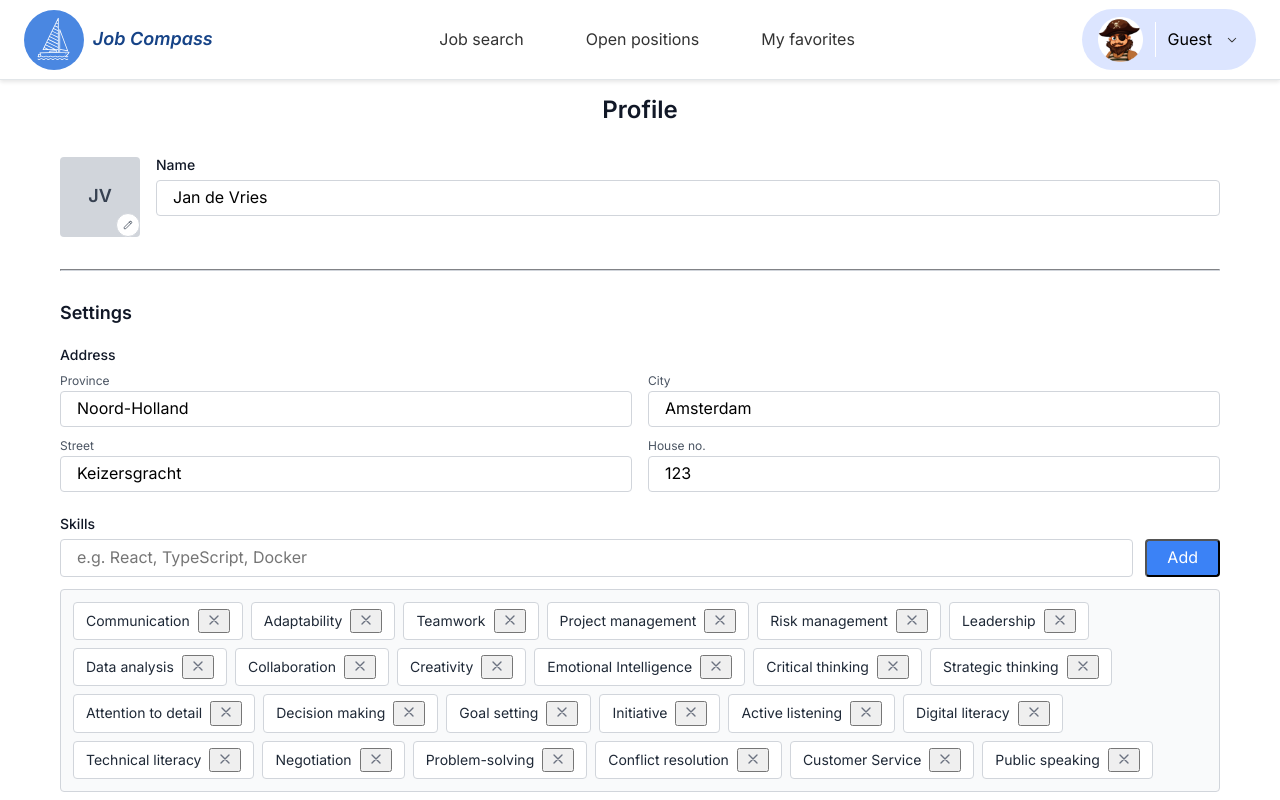
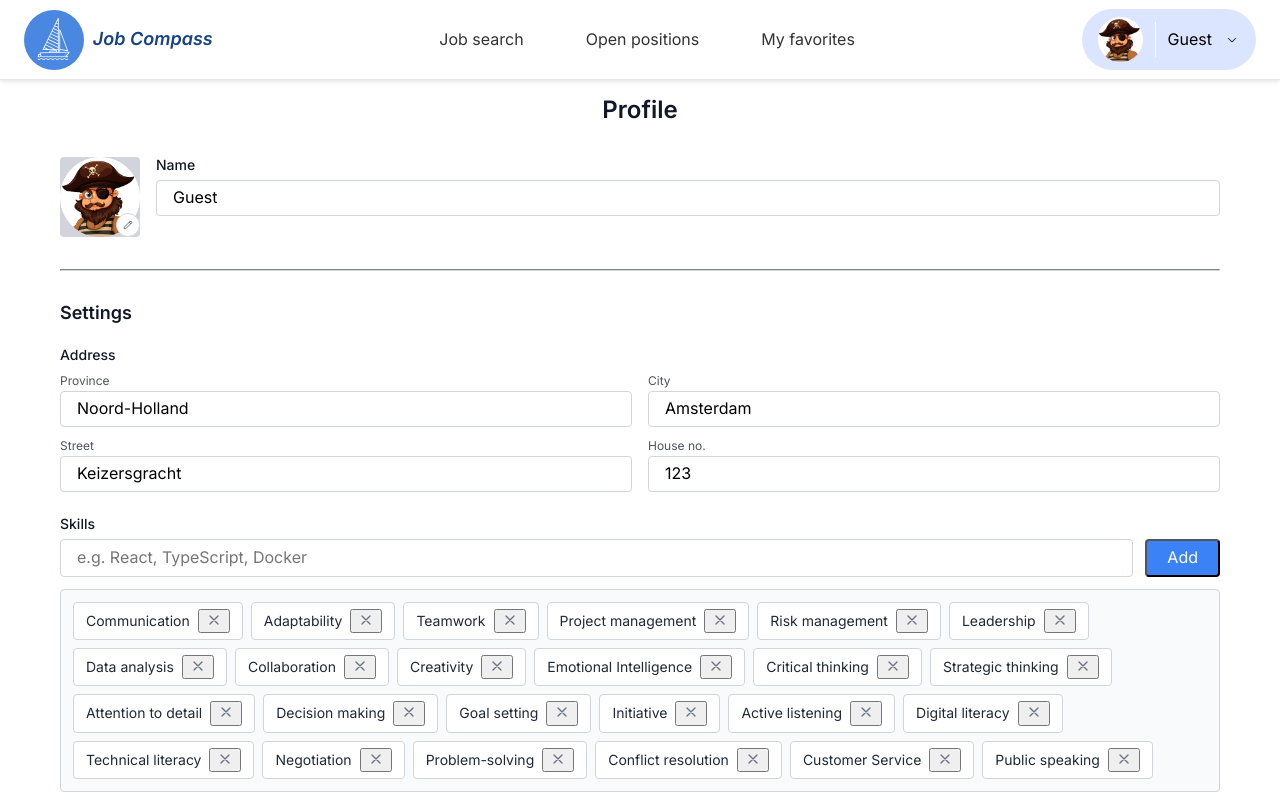
Before and after one commit to HackYourFutureProjects/c53-final-project-group-A, a React (Vite) app in the folder client/: page /profile in a window 1280 px wide. Shown: the top 800 px of the page. Built offline with nearby package versions, Linux system fonts and the light colour scheme.

Commit message:
Add utility class for image cover and update Profile component to use default user avatar

```diff
--- a/client/src/index.css
+++ b/client/src/index.css
@@ -75,6 +75,13 @@ img,
 picture {
   max-width: 100%;
   display: block;
+}
+
+/* Utility to ensure images fill their allocated box without distortion */
+.object-cover {
+  object-fit: cover;
+  width: 100%;
+  height: 100%;
 }
 
 /* Inherit fonts for inputs and buttons */
--- a/client/src/pages/User/Profile.jsx
+++ b/client/src/pages/User/Profile.jsx
@@ -3,6 +3,7 @@ import { UseSettings } from "../../context/SettingsContext";
 import { validateSkillInput } from "../../util/skillValidation";
 import AlertMessage from "../../components/AlertMessage";
 import { regexEndNormalizeSkill } from "../../util/regexEndNormalizeSkill";
+import { defaultUser } from "../../data/defaultUser";
 
 export default function Profile() {
   const skillInputRef = useRef(null);
@@ -69,8 +70,12 @@ export default function Profile() {
       <div className="mb-8">
         <div className="flex items-start space-x-4">
           <div className="relative">
-            <div className="w-20 h-20 bg-gray-300 rounded flex items-center justify-center flex-shrink-0">
-              <span className="text-gray-700 font-semibold text-lg">JV</span>
+            <div className="w-20 h-20 bg-gray-300 rounded flex-shrink-0 overflow-hidden">
+              <img
+                src={defaultUser.avatar}
+                alt={defaultUser.name}
+                className="w-20 h-20 object-cover"
+              />
             </div>
             <button className="absolute bottom-0 right-0 w-6 h-6 bg-white border border-gray-300 rounded-full flex items-center justify-center hover:bg-gray-50">
               <svg
@@ -94,7 +99,7 @@ export default function Profile() {
             </label>
             <input
               type="text"
-              defaultValue="Jan de Vries"
+              defaultValue={defaultUser.name}
               className="w-full px-4 py-2 border border-gray-300 rounded focus:outline-none focus:ring-2 focus:ring-blue-500"
             />
           </div>
```
